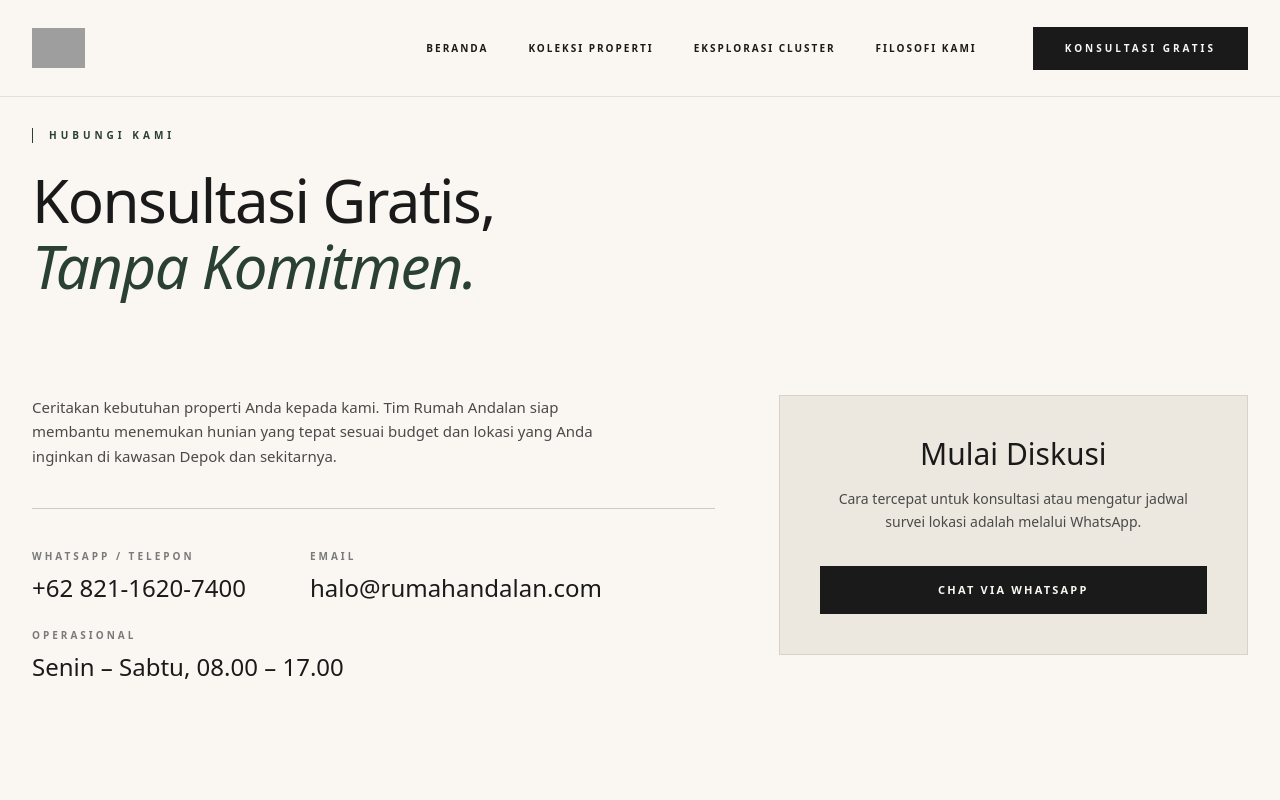
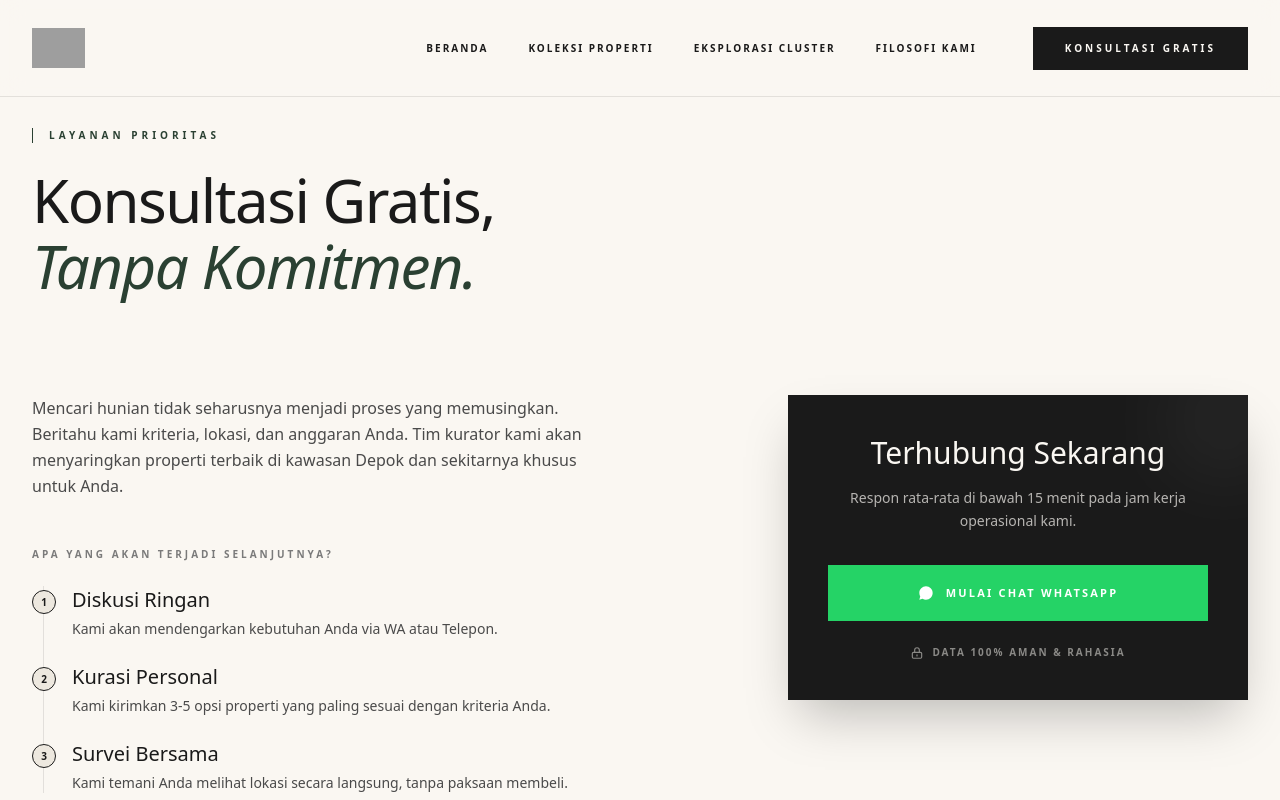
Before and after one commit to michel-angelo/rumahandalan, a Next.js app: page /contact in a window 1280 px wide. Shown: the top 800 px of the page. Built offline with nearby package versions, Linux system fonts and the light colour scheme; grey boxes are pictures that could not be loaded.

Commit message:
feat(contact): redesign layout to vip concierge style and make contacts clickable

```diff
--- a/src/app/contact/page.tsx
+++ b/src/app/contact/page.tsx
@@ -3,23 +3,24 @@ import { SITE_CONFIG } from "@/lib/constants";
 
 export const metadata = {
   title: "Kontak | Rumah Andalan",
-  description: "Hubungi Rumah Andalan untuk konsultasi properti gratis.",
+  description:
+    "Hubungi Rumah Andalan untuk konsultasi properti gratis tanpa komitmen.",
 };
 
 export default function ContactPage() {
   const waLink = `https://wa.me/${SITE_CONFIG.whatsappNumber}?text=${encodeURIComponent(
-    "Halo, saya ingin konsultasi properti dengan Rumah Andalan.",
+    "Halo Tim Rumah Andalan, saya ingin menjadwalkan sesi konsultasi gratis terkait pencarian properti.",
   )}`;
 
   return (
     <div className="bg-bg-page min-h-screen pt-32 pb-24">
       <div className="max-w-7xl mx-auto px-5 sm:px-8">
-        {/* ── Heading Asimetris ── */}
+        {/* ── HEADING ASIMETRIS ── */}
         <div className="mb-16 md:mb-24">
-          <p className="text-[10px] font-bold uppercase tracking-[0.4em] text-accent mb-6 border-l border-accent pl-4">
-            Hubungi Kami
+          <p className="text-[10px] font-bold uppercase tracking-[0.4em] text-accent mb-6 border-l border-accent pl-4 animate-fade-in">
+            Layanan Prioritas
           </p>
-          <h1 className="font-display text-5xl md:text-6xl text-text-primary leading-[1.1] tracking-tight">
+          <h1 className="font-display text-5xl md:text-6xl text-text-primary leading-[1.1] tracking-tight animate-fade-up">
             Konsultasi Gratis, <br />
             <span className="italic font-light text-accent">
               Tanpa Komitmen.
@@ -27,38 +28,83 @@ export default function ContactPage() {
           </h1>
         </div>
 
-        <div className="grid grid-cols-1 lg:grid-cols-12 gap-12 lg:gap-16 items-start">
-          {/* Kiri - Info */}
-          <div className="lg:col-span-7 flex flex-col gap-10">
-            <p className="text-[15px] text-text-secondary leading-relaxed font-body max-w-xl">
-              Ceritakan kebutuhan properti Anda kepada kami. Tim Rumah Andalan
-              siap membantu menemukan hunian yang tepat sesuai budget dan lokasi
-              yang Anda inginkan di kawasan Depok dan sekitarnya.
+        <div className="grid grid-cols-1 lg:grid-cols-12 gap-12 lg:gap-20 items-start">
+          {/* ── KIRI: INFORMASI & PROSES ── */}
+          <div className="lg:col-span-7 flex flex-col gap-12">
+            <p className="text-[16px] text-text-secondary leading-relaxed font-body max-w-xl">
+              Mencari hunian tidak seharusnya menjadi proses yang memusingkan.
+              Beritahu kami kriteria, lokasi, dan anggaran Anda. Tim kurator
+              kami akan menyaringkan properti terbaik di kawasan Depok dan
+              sekitarnya khusus untuk Anda.
             </p>
 
-            <div className="flex flex-col gap-6 border-t border-text-primary/20 pt-10">
-              <div className="flex flex-col sm:flex-row gap-4 sm:gap-16">
+            {/* Proses 3 Langkah (Expectation Setting) */}
+            <div>
+              <p className="text-[10px] font-bold uppercase tracking-[0.3em] text-text-muted mb-6 block">
+                Apa yang Akan Terjadi Selanjutnya?
+              </p>
+              <div className="flex flex-col gap-6 relative before:absolute before:inset-y-0 before:left-[11px] before:w-px before:bg-text-primary/10">
+                {[
+                  {
+                    title: "Diskusi Ringan",
+                    desc: "Kami akan mendengarkan kebutuhan Anda via WA atau Telepon.",
+                  },
+                  {
+                    title: "Kurasi Personal",
+                    desc: "Kami kirimkan 3-5 opsi properti yang paling sesuai dengan kriteria Anda.",
+                  },
+                  {
+                    title: "Survei Bersama",
+                    desc: "Kami temani Anda melihat lokasi secara langsung, tanpa paksaan membeli.",
+                  },
+                ].map((step, i) => (
+                  <div key={i} className="relative pl-10">
+                    <div className="absolute left-0 top-1 w-6 h-6 rounded-full bg-bg-surface border border-text-primary flex items-center justify-center">
+                      <span className="text-[10px] font-bold text-text-primary">
+                        {i + 1}
+                      </span>
+                    </div>
+                    <p className="font-display text-xl text-text-primary mb-1">
+                      {step.title}
+                    </p>
+                    <p className="text-[14px] text-text-secondary">
+                      {step.desc}
+                    </p>
+                  </div>
+                ))}
+              </div>
+            </div>
+
+            {/* Kontak Langsung (Clickable Links) */}
+            <div className="flex flex-col gap-8 border-t border-text-primary/20 pt-10">
+              <div className="flex flex-col sm:flex-row gap-8 sm:gap-16">
                 <div>
                   <p className="text-[10px] font-bold uppercase tracking-[0.3em] text-text-muted mb-2 block">
-                    WhatsApp / Telepon
+                    Direct Line
                   </p>
-                  <p className="font-display text-2xl text-text-primary">
+                  <a
+                    href="tel:+6282116207400"
+                    className="font-display text-2xl text-text-primary hover:text-accent transition-colors block"
+                  >
                     +62 821-1620-7400
-                  </p>
+                  </a>
                 </div>
                 <div>
                   <p className="text-[10px] font-bold uppercase tracking-[0.3em] text-text-muted mb-2 block">
-                    Email
+                    Email Inquiries
                   </p>
-                  <p className="font-display text-2xl text-text-primary">
+                  <a
+                    href="mailto:halo@rumahandalan.com"
+                    className="font-display text-2xl text-text-primary hover:text-accent transition-colors block"
+                  >
                     halo@rumahandalan.com
-                  </p>
+                  </a>
                 </div>
               </div>
 
               <div>
                 <p className="text-[10px] font-bold uppercase tracking-[0.3em] text-text-muted mb-2 block">
-                  Operasional
+                  Jam Operasional Tim
                 </p>
                 <p className="font-display text-2xl text-text-primary">
                   Senin – Sabtu, 08.00 – 17.00
@@ -67,23 +113,57 @@ export default function ContactPage() {
             </div>
           </div>
 
-          {/* Kanan - Call To Action Box */}
-          <div className="lg:col-span-5 bg-bg-surface border border-text-primary/10 p-10 flex flex-col items-center text-center">
-            <h3 className="font-display text-3xl text-text-primary mb-4">
-              Mulai Diskusi
+          {/* ── KANAN: VIP CALL TO ACTION ── */}
+          <div className="lg:col-span-5 sticky top-32">
+            <div className="bg-text-primary p-10 flex flex-col items-center text-center shadow-2xl relative overflow-hidden">
+              {/* Ornamen Elegan */}
+              <div className="absolute -top-10 -right-10 w-32 h-32 bg-white/5 rounded-full blur-2xl"></div>
+
+              <h3 className="font-display text-3xl text-bg-page mb-4 relative z-10">
+                Terhubung Sekarang
               </h3>
-            <p className="text-text-secondary text-[14px] leading-relaxed mb-8">
-              Cara tercepat untuk konsultasi atau mengatur jadwal survei lokasi
-              adalah melalui WhatsApp.
+              <p className="text-bg-page/70 text-[14px] leading-relaxed mb-8 relative z-10">
+                Respon rata-rata di bawah 15 menit pada jam kerja operasional
+                kami.
               </p>
+
               <a
                 href={waLink}
                 target="_blank"
                 rel="noopener noreferrer"
-              className="w-full inline-flex justify-center bg-text-primary text-bg-page px-8 py-4 text-[11px] font-bold uppercase tracking-[0.2em] hover:bg-accent transition-colors"
+                className="w-full inline-flex items-center justify-center gap-3 bg-[#25D366] hover:bg-[#1DA851] text-white px-8 py-5 text-[11px] font-bold uppercase tracking-[0.2em] transition-all transform active:scale-95 relative z-10"
               >
-              Chat via WhatsApp
+                {/* Icon WA Kecil */}
+                <svg
+                  viewBox="0 0 24 24"
+                  fill="currentColor"
+                  className="w-4 h-4"
+                >
+                  <path d="M17.472 14.382c-.297-.149-1.758-.867-2.03-.967-.273-.099-.471-.148-.67.15-.197.297-.767.966-.94 1.164-.173.199-.347.223-.644.075-.297-.15-1.255-.463-2.39-1.475-.883-.788-1.48-1.761-1.653-2.059-.173-.297-.018-.458.13-.606.134-.133.298-.347.446-.52.149-.174.198-.298.298-.497.099-.198.05-.371-.025-.52-.075-.149-.669-1.612-.916-2.207-.242-.579-.487-.5-.669-.51-.173-.008-.371-.01-.57-.01-.198 0-.52.074-.792.372-.272.297-1.04 1.016-1.04 2.479 0 1.462 1.065 2.875 1.213 3.074.149.198 2.096 3.2 5.077 4.487.709.306 1.262.489 1.694.625.712.227 1.36.195 1.871.118.571-.085 1.758-.719 2.006-1.413.248-.694.248-1.289.173-1.413-.074-.124-.272-.198-.57-.347z" />
+                  <path d="M11.999 2C6.477 2 2 6.477 2 12c0 1.919.49 3.72 1.34 5.29L2 22l4.823-1.326A9.972 9.972 0 0012 22c5.523 0 10-4.477 10-10S17.523 2 11.999 2z" />
+                </svg>
+                Mulai Chat WhatsApp
               </a>
+
+              <div className="mt-6 flex items-center justify-center gap-2 relative z-10">
+                <svg
+                  className="w-3.5 h-3.5 text-bg-page/50"
+                  fill="none"
+                  viewBox="0 0 24 24"
+                  stroke="currentColor"
+                >
+                  <path
+                    strokeLinecap="round"
+                    strokeLinejoin="round"
+                    strokeWidth={2}
+                    d="M12 15v2m-6 4h12a2 2 0 002-2v-6a2 2 0 00-2-2H6a2 2 0 00-2 2v6a2 2 0 002 2zm10-10V7a4 4 0 00-8 0v4h8z"
+                  />
+                </svg>
+                <p className="text-[10px] text-bg-page/50 uppercase tracking-[0.2em] font-bold">
+                  Data 100% Aman & Rahasia
+                </p>
+              </div>
+            </div>
           </div>
         </div>
       </div>
```
Lines whose indentation alone changed are shown as unchanged.
